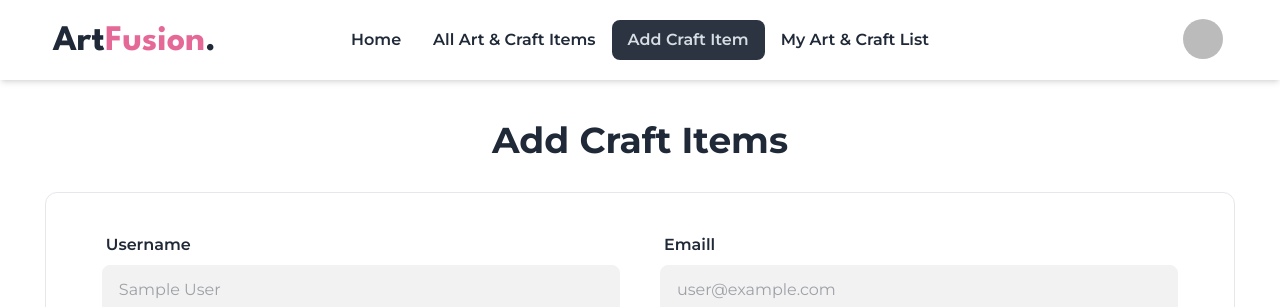
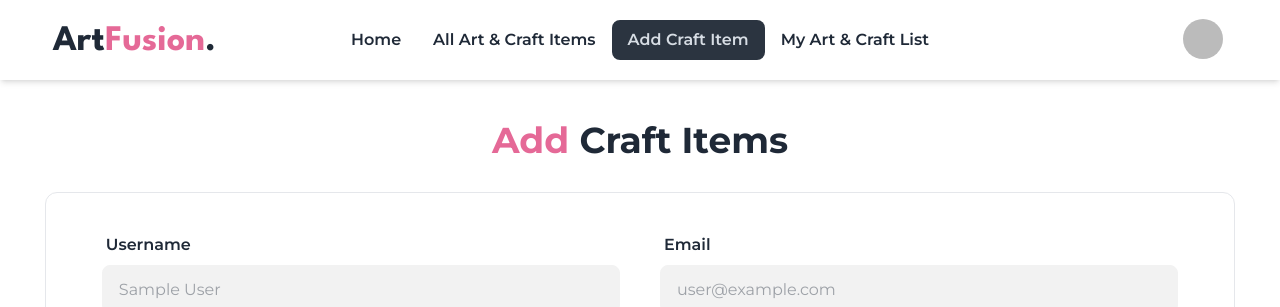
Before and after one commit to azmain-siam/PH-A10-ArtFusion-Client, a React (Vite) app: page /add in a window 1280 px wide. Shown: the top 307 px of the page. Built offline with nearby package versions, Linux system fonts and the light colour scheme; no server answers; sample sign-in values are in the browser's storage.

Commit message:
Art & Craft

```diff
--- a/src/Pages/AddCraft.jsx
+++ b/src/Pages/AddCraft.jsx
@@ -37,7 +37,7 @@ const AddCraft = () => {
     <div className="mb-5 mt-10 max-w-7xl w-[95%] md:w-[93%] mx-auto">
       <div className="mb-10 md:mb-14">
         <h3 className="text-2xl text-center md:text-4xl font-bold mb-8">
-          Add Craft Items
+          <span className="text-[#E56997]">Add</span> Craft Items
         </h3>
         <form
           onSubmit={handleSubmit(handleAdd)}
@@ -62,7 +62,7 @@ const AddCraft = () => {
             <div className="form-control">
               <label className="label">
                 <span className="label-text font-semibold text-base">
-                  Emaill
+                  Email
                 </span>
               </label>
               <input
```
